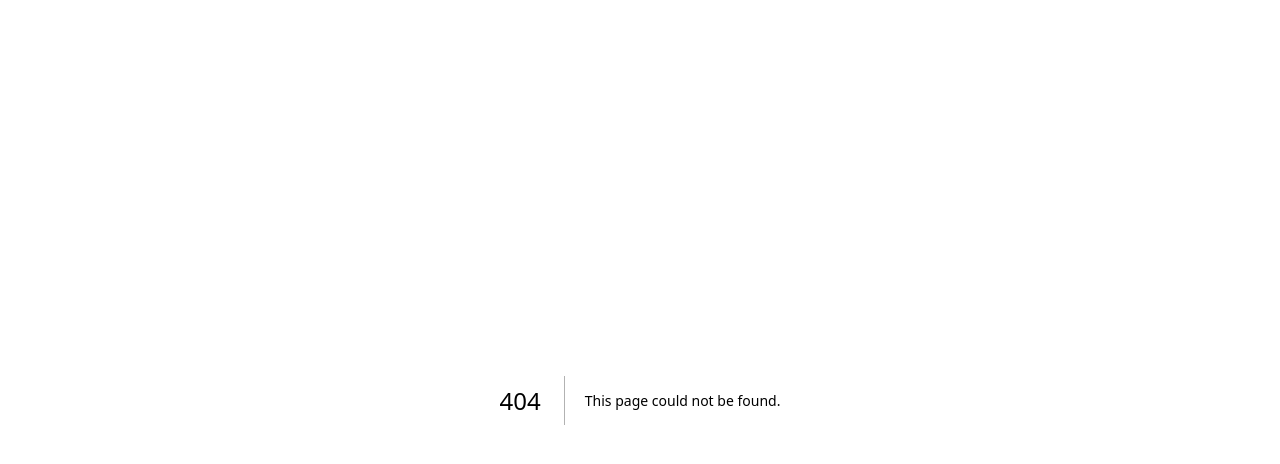
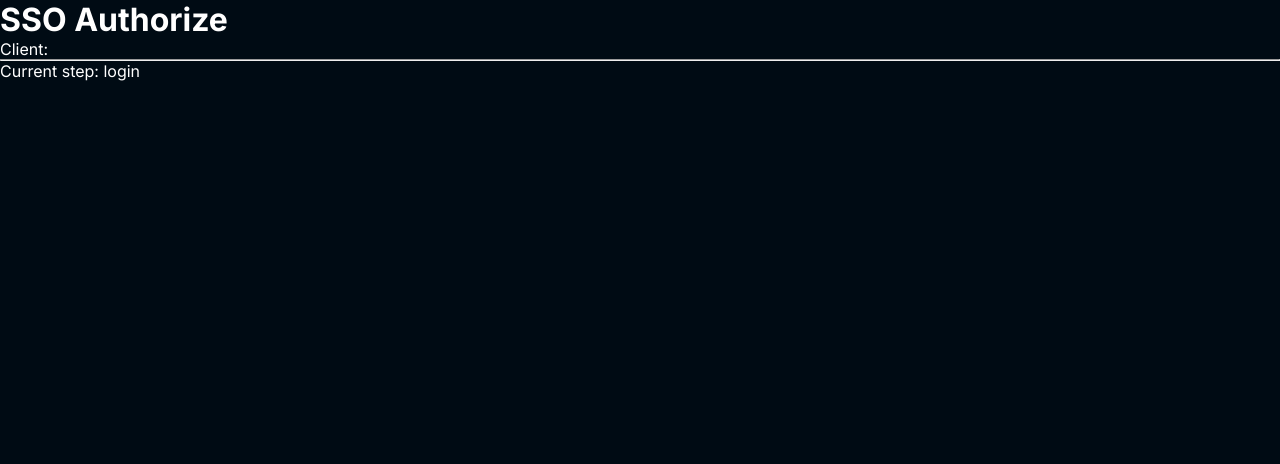
Before and after one commit to FreedomDevs/www-sso, a Next.js app: page /auth in a window 1280 px wide. Before the commit this address had no page. Shown: the top 464 px of the page. Built offline with nearby package versions, Linux system fonts and the light colour scheme.

Commit message:
надо на бекенде сделать clientID

```diff
--- a/package.json
+++ b/package.json
@@ -10,6 +10,7 @@
   },
   "dependencies": {
     "@tanstack/react-query": "^5.101.2",
+    "axios": "^1.18.1",
     "clsx": "^2.1.1",
     "next": "16.2.10",
     "react": "19.2.4",
--- /dev/null
+++ b/src/app/auth/page.tsx
@@ -0,0 +1,23 @@
+'use client';
+
+import { useSearchParams } from 'next/navigation';
+import { useAuthorize } from '@/src/hooks/useAuthorize';
+
+export default function AuthorizePage() {
+  const searchParams = useSearchParams();
+
+  const clientId: string | null = searchParams.get('client_id');
+
+  const auth = useAuthorize({ clientId });
+
+  return (
+    <div>
+      <h1>SSO Authorize</h1>
+
+      <p>Client: {clientId}</p>
+      <hr />
+
+      <p>Current step: {auth.step}</p>
+    </div>
+  );
+}
--- a/src/app/globals.css
+++ b/src/app/globals.css
@@ -17,6 +17,7 @@ body {
   min-height: 100%;
   font-family: var(--font-family), serif;
   background: var(--background);
+  color: #ffffff;
 }
 
 a {
--- /dev/null
+++ b/src/config/api.config.ts
@@ -0,0 +1,5 @@
+class ApiConfig {
+  baseURL = 'https://localhost:8080/';
+}
+
+export const apiConfig = new ApiConfig();
--- /dev/null
+++ b/src/hooks/useAuthorize.ts
@@ -0,0 +1,36 @@
+import { useEffect, useState } from 'react';
+import { Session, SessionManager } from '@/src/lib/sessionManager';
+
+type AuthorizeStep = 'loading' | 'login' | 'select' | 'confirm' | 'redirect';
+type UseAuthorizeProps = {
+  clientId: string | null;
+};
+
+export function useAuthorize({ clientId }: UseAuthorizeProps) {
+  const [sessions, setSessions] = useState<Session[]>([]);
+  const [loading, setLoading] = useState(true);
+
+  useEffect(() => {
+    // eslint-disable-next-line react-hooks/set-state-in-effect
+    setSessions(SessionManager.getAll());
+    setLoading(false);
+  }, []);
+
+  const [currentSession, setCurrentSession] = useState<Session | null>(null);
+
+  const step: AuthorizeStep = loading
+    ? 'loading'
+    : sessions.length === 0
+      ? 'login'
+      : currentSession
+        ? 'confirm'
+        : 'select';
+
+  return {
+    sessions,
+    currentSession,
+    setCurrentSession,
+    step,
+    loading,
+  };
+}
--- /dev/null
+++ b/src/lib/sessionManager.ts
@@ -0,0 +1,22 @@
+export type Session = {
+  id: string;
+  username: string;
+  masterToken: string;
+};
+
+export class SessionManager {
+  static getAll(): Session[] {
+    return JSON.parse(localStorage.getItem('sessions') ?? '[]');
+  }
+
+  static add(session: Session) {
+    const sessions = this.getAll();
+    sessions.push(session);
+    localStorage.setItem('sessions', JSON.stringify(sessions));
+  }
+
+  static remove(id: string) {
+    const sessions = this.getAll().filter((s) => s.id !== id);
+    localStorage.setItem('sessions', JSON.stringify(sessions));
+  }
+}
```
Also changed, not shown: src/api/instance.ts (added, +12 -0 lines), 1 other file (tests, documents, lock files or other folders).
